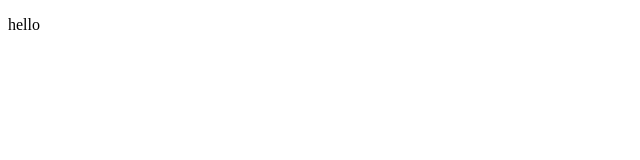
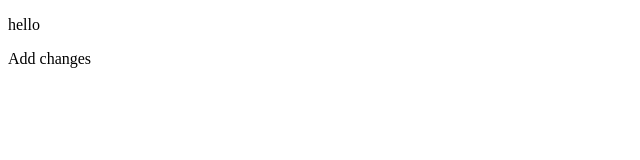
Before and after one commit to jayeshchoudhary/github-learn, a plain HTML site: page index.html in a window 1280 px wide. Shown: the full height of the page, 0-640 px from the left. Drawn offline with Linux system fonts and the light colour scheme.

Commit message:
fix index.html file

```diff
--- a/index.html
+++ b/index.html
@@ -8,5 +8,6 @@
     </head>
     <body>
         <p>hello</p>
+        <p>Add changes</p>
     </body>
 </html>
```
